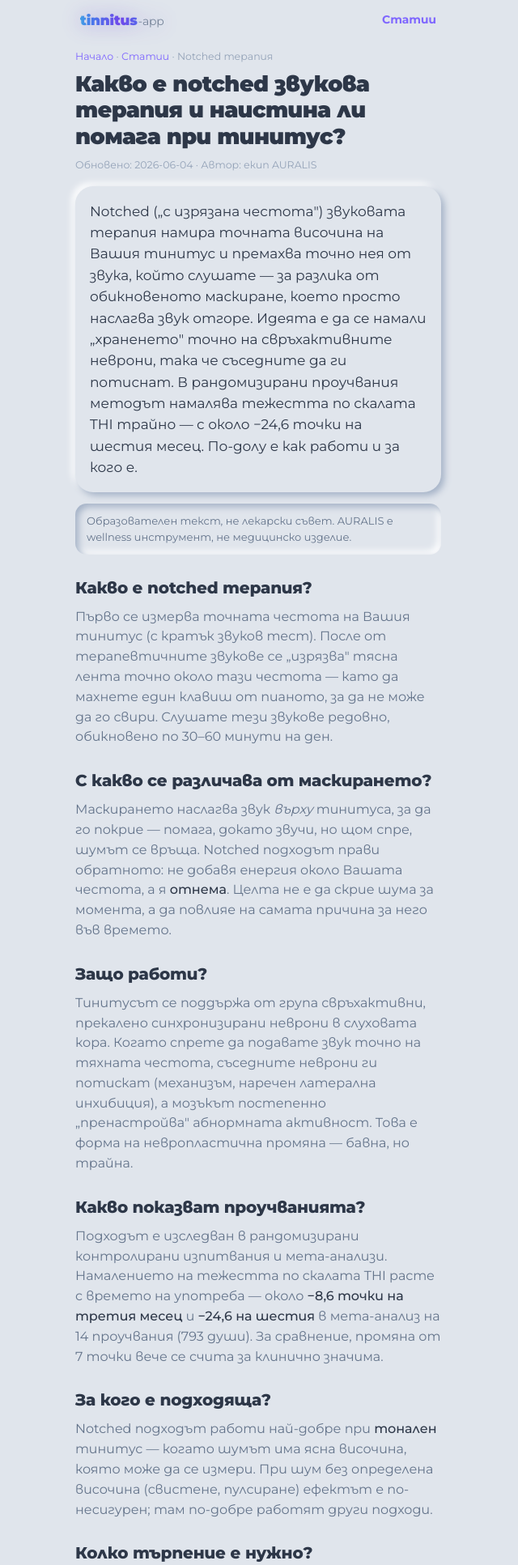
After one commit to tiholenev-tech/tinnitus-app, a PHP site: page /articles/notched-zvukova-terapiya.php in a window 1280 px wide. The commit adds this page. Shown: the top 1933 px of the page at 81% size, without its empty margins (321-961 px from the left). Run offline with PHP 8.4, Linux system fonts and the light colour scheme.

Commit message:
content(article): pillar #4 — notched sound therapy (#25)
Четвърта статия за notched подхода (намира честотата, премахва я) — ядрото на
отличието. Източници Pantev 2012, Stein 2015, мета-анализ. Светъл Bichromatic,
одобрен глас, тих продукт + вътрешни линкове, Schema FAQPage, рецензент скрит.
4 от 12.

Co-authored-by: Claude <noreply@anthropic.com>

```diff
--- a/articles/index.php
+++ b/articles/index.php
@@ -12,6 +12,9 @@ $ARTICLES = [
   ['slug' => 'zvukove-pri-tinitus',
    'title' => 'Кой звук помага при тинитус? Бял, розов, кафяв и зелен',
    'desc'  => 'Как се различават „цветовете" звук, кой е по-добър за сън и как да изберете подходящия за Вас.'],
+  ['slug' => 'notched-zvukova-terapiya',
+   'title' => 'Какво е notched звукова терапия и помага ли при тинитус?',
+   'desc'  => 'Подходът, който намира Вашата честота и я премахва от звука — как работи и какво показват проучванията.'],
   // следващите статии се добавят тук
 ];
 $CANON = 'https://tinnitus-app.help/articles/';
--- /dev/null
+++ b/articles/notched-zvukova-terapiya.php
@@ -0,0 +1,111 @@
+<?php
+/**
+ * AURALIS — статия „Notched звукова терапия". Светъл Bichromatic (css/pages.css).
+ */
+$URL   = 'https://tinnitus-app.help/articles/notched-zvukova-terapiya.php';
+$TITLE = 'Какво е notched звукова терапия и наистина ли помага при тинитус?';
+$DESC  = 'Notched терапията намира Вашата тинитус честота и я премахва от звука — не просто маскиране. Как работи, какво показват проучванията и за кого е.';
+$UPDATED = '2026-06-04';
+$REVIEWER_NAME = 'предстои';
+$REVIEWER_URL  = '';
+$HAS_REVIEWER  = ($REVIEWER_NAME !== '' && $REVIEWER_NAME !== 'предстои');
+?><!DOCTYPE html>
+<html lang="bg" data-theme="light">
+<head>
+<meta charset="UTF-8">
+<meta name="viewport" content="width=device-width,initial-scale=1,viewport-fit=cover">
+<meta name="theme-color" content="#e0e5ec">
+<title><?= htmlspecialchars($TITLE) ?></title>
+<meta name="description" content="<?= htmlspecialchars($DESC) ?>">
+<link rel="canonical" href="<?= $URL ?>">
+<meta name="robots" content="index,follow,max-image-preview:large">
+<meta property="og:type" content="article">
+<meta property="og:title" content="<?= htmlspecialchars($TITLE) ?>">
+<meta property="og:description" content="<?= htmlspecialchars($DESC) ?>">
+<meta property="og:url" content="<?= $URL ?>">
+<meta property="og:image" content="https://tinnitus-app.help/app-icons/icon-512.png">
+<meta property="og:locale" content="bg_BG">
+<link rel="icon" type="image/png" sizes="192x192" href="/app-icons/icon-192.png">
+<link rel="preconnect" href="https://fonts.googleapis.com">
+<link rel="preconnect" href="https://fonts.gstatic.com" crossorigin>
+<link rel="stylesheet" href="https://fonts.googleapis.com/css2?family=DM+Mono:wght@400;500&family=Montserrat:wght@400;500;600;700;800;900&family=DM+Serif+Display&display=swap">
+<link rel="stylesheet" href="/css/tokens.css">
+<link rel="stylesheet" href="/css/base.css">
+<link rel="stylesheet" href="/css/pages.css">
+
+<script type="application/ld+json">
+{"@context":"https://schema.org","@graph":[
+ {"@type":"MedicalWebPage","@id":"<?= $URL ?>#page","url":"<?= $URL ?>","name":<?= json_encode($TITLE, JSON_UNESCAPED_UNICODE) ?>,"inLanguage":"bg","datePublished":"<?= $UPDATED ?>","dateModified":"<?= $UPDATED ?>","about":{"@type":"MedicalCondition","name":"Тинитус (шум в ушите)","alternateName":"Tinnitus"},"publisher":{"@type":"Organization","name":"AURALIS","url":"https://tinnitus-app.help/"}<?php if ($HAS_REVIEWER): ?>,"reviewedBy":{"@type":"Physician","name":<?= json_encode($REVIEWER_NAME, JSON_UNESCAPED_UNICODE) ?><?php if ($REVIEWER_URL): ?>,"sameAs":"<?= $REVIEWER_URL ?>"<?php endif; ?>}<?php endif; ?>},
+ {"@type":"FAQPage","mainEntity":[
+   {"@type":"Question","name":"Какво е notched звукова терапия?","acceptedAnswer":{"@type":"Answer","text":"Метод, при който се намира точната височина (честота) на тинитуса и тя се изрязва от звука, който слушате. Така намалявате входа към свръхактивните неврони, за разлика от обикновеното маскиране, което просто наслагва звук отгоре."}},
+   {"@type":"Question","name":"Notched терапията по-добра ли е от маскирането?","acceptedAnswer":{"@type":"Answer","text":"Те са различни. Маскирането дава бързо облекчение, докато звучи. Notched подходът цели по-трайна промяна и в проучвания намалява тежестта по скалата THI с до −24,6 точки на шестия месец (Pantev 2012; Stein 2015)."}},
+   {"@type":"Question","name":"Колко време отнема да подейства?","acceptedAnswer":{"@type":"Answer","text":"Ефектът е постепенен. В проучвания се вижда от около третия месец и нараства до шестия при редовно слушане по 30–60 минути на ден."}}
+ ]}
+]}
+</script>
+</head>
+<body>
+<div class="wrap">
+  <header class="page-head">
+    <div class="header-brand"><span class="brand-1">tinnitus</span><span class="brand-2">-app</span></div>
+    <span class="spacer"></span>
+    <a class="nav-link" href="/articles/">Статии</a>
+  </header>
+
+  <article class="art">
+    <nav class="crumb"><a href="/">Начало</a> · <a href="/articles/">Статии</a> · Notched терапия</nav>
+    <h1><?= htmlspecialchars($TITLE) ?></h1>
+    <div class="meta">Обновено: <?= $UPDATED ?> · Автор: екип AURALIS<?php if ($HAS_REVIEWER): ?> · Рецензент: <?= htmlspecialchars($REVIEWER_NAME) ?> (УНГ)<?php endif; ?></div>
+
+    <p class="bluf">Notched („с изрязана честота") звуковата терапия намира точната височина на Вашия тинитус и премахва точно нея от звука, който слушате — за разлика от обикновеното маскиране, което просто наслагва звук отгоре. Идеята е да се намали „храненето" точно на свръхактивните неврони, така че съседните да ги потиснат. В рандомизирани проучвания методът намалява тежестта по скалата THI трайно — с около −24,6 точки на шестия месец. По-долу е как работи и за кого е.</p>
+
+    <div class="note">Образователен текст, не лекарски съвет. AURALIS е wellness инструмент, не медицинско изделие.</div>
+
+    <h2>Какво е notched терапия?</h2>
+    <p>Първо се измерва точната честота на Вашия тинитус (с кратък звуков тест). После от терапевтичните звукове се „изрязва" тясна лента точно около тази честота — като да махнете един клавиш от пианото, за да не може да го свири. Слушате тези звукове редовно, обикновено по 30–60 минути на ден.</p>
+
+    <h2>С какво се различава от маскирането?</h2>
+    <p>Маскирането наслагва звук <em>върху</em> тинитуса, за да го покрие — помага, докато звучи, но щом спре, шумът се връща. Notched подходът прави обратното: не добавя енергия около Вашата честота, а я <strong>отнема</strong>. Целта не е да скрие шума за момента, а да повлияе на самата причина за него във времето.</p>
+
+    <h2>Защо работи?</h2>
+    <p>Тинитусът се поддържа от група свръхактивни, прекалено синхронизирани неврони в слуховата кора. Когато спрете да подавате звук точно на тяхната честота, съседните неврони ги потискат (механизъм, наречен латерална инхибиция), а мозъкът постепенно „пренастройва" абнормната активност. Това е форма на невропластична промяна — бавна, но трайна.</p>
+
+    <h2>Какво показват проучванията?</h2>
+    <p>Подходът е изследван в рандомизирани контролирани изпитвания и мета-анализи. Намалението на тежестта по скалата THI расте с времето на употреба — около <strong>−8,6 точки на третия месец</strong> и <strong>−24,6 на шестия</strong> в мета-анализ на 14 проучвания (793 души). За сравнение, промяна от 7 точки вече се счита за клинично значима.</p>
+
+    <h2>За кого е подходяща?</h2>
+    <p>Notched подходът работи най-добре при <strong>тонален</strong> тинитус — когато шумът има ясна височина, която може да се измери. При шум без определена височина (свистене, пулсиране) ефектът е по-несигурен; там по-добре работят други подходи.</p>
+
+    <h2>Колко търпение е нужно?</h2>
+    <p>Това не е бързо хапче. Ефектът е постепенен и изисква редовно слушане в продължение на месеци. Затова е важно методът да е удобен за всеки ден — у дома, по време на сън, без апаратура.</p>
+
+    <p><em>Точно това вградихме в AURALIS: тестът намира Вашата честота, а после приложението я премахва от звуците — лесно, всяка вечер.</em></p>
+
+    <div class="cta-box">
+      <strong style="font-size:17px;color:var(--text)">Чуйте го за 30 секунди</strong>
+      <p style="margin:8px 0 14px;">Направете теста, намерете тона си и чуйте звук с извадена честота — безплатно.</p>
+      <a class="cta" href="/lp/">Изпробвайте безплатно</a>
+    </div>
+
+    <p class="src" style="margin-top:18px;">Свързано: <a class="inl" href="/articles/shum-v-ushite-noshtem.php">какво е тинитус</a> · <a class="inl" href="/articles/zvukove-pri-tinitus.php">кой звук помага</a>.</p>
+
+    <h2 class="src">Източници</h2>
+    <ul class="src">
+      <li>Pantev C. и кол. (2012). Tinnitus: the dark side of the auditory cortex plasticity. DOI: 10.1111/j.1749-6632.2011.06351.x</li>
+      <li>Stein A. и кол. (2015). Tailor-made notched music training. BMC Neurol. DOI: 10.1186/s12883-016-0558-7</li>
+      <li>Систематичен обзор и мета-анализ на notched терапия (14 RCT, 793 души) — пълна референция при рецензията.</li>
+    </ul>
+
+    <div class="reviewer">
+      <?php if ($HAS_REVIEWER): ?>Рецензирано от: <?= htmlspecialchars($REVIEWER_NAME) ?> (УНГ специалист). <?php endif; ?>Автор: екип AURALIS.<br>
+      AURALIS е wellness инструмент за звуково облекчение и спокоен сън — не диагностицира, не лекува и не замества консултация с лекар.
+    </div>
+  </article>
+
+  <footer class="page-foot">
+    <div class="foot-links"><a href="/articles/">Всички статии</a><a href="/lp/">AURALIS</a><a href="/privacy.html">Поверителност</a></div>
+    <p class="src" style="opacity:.7;">© <?= date('Y') ?> AURALIS</p>
+  </footer>
+</div>
+</body>
+</html>
--- a/sitemap.xml
+++ b/sitemap.xml
@@ -31,6 +31,12 @@
     <priority>0.9</priority>
   </url>
   <url>
+    <loc>https://tinnitus-app.help/articles/notched-zvukova-terapiya.php</loc>
+    <lastmod>2026-06-04</lastmod>
+    <changefreq>monthly</changefreq>
+    <priority>0.9</priority>
+  </url>
+  <url>
     <loc>https://tinnitus-app.help/privacy.html</loc>
     <changefreq>yearly</changefreq>
     <priority>0.3</priority>
```
